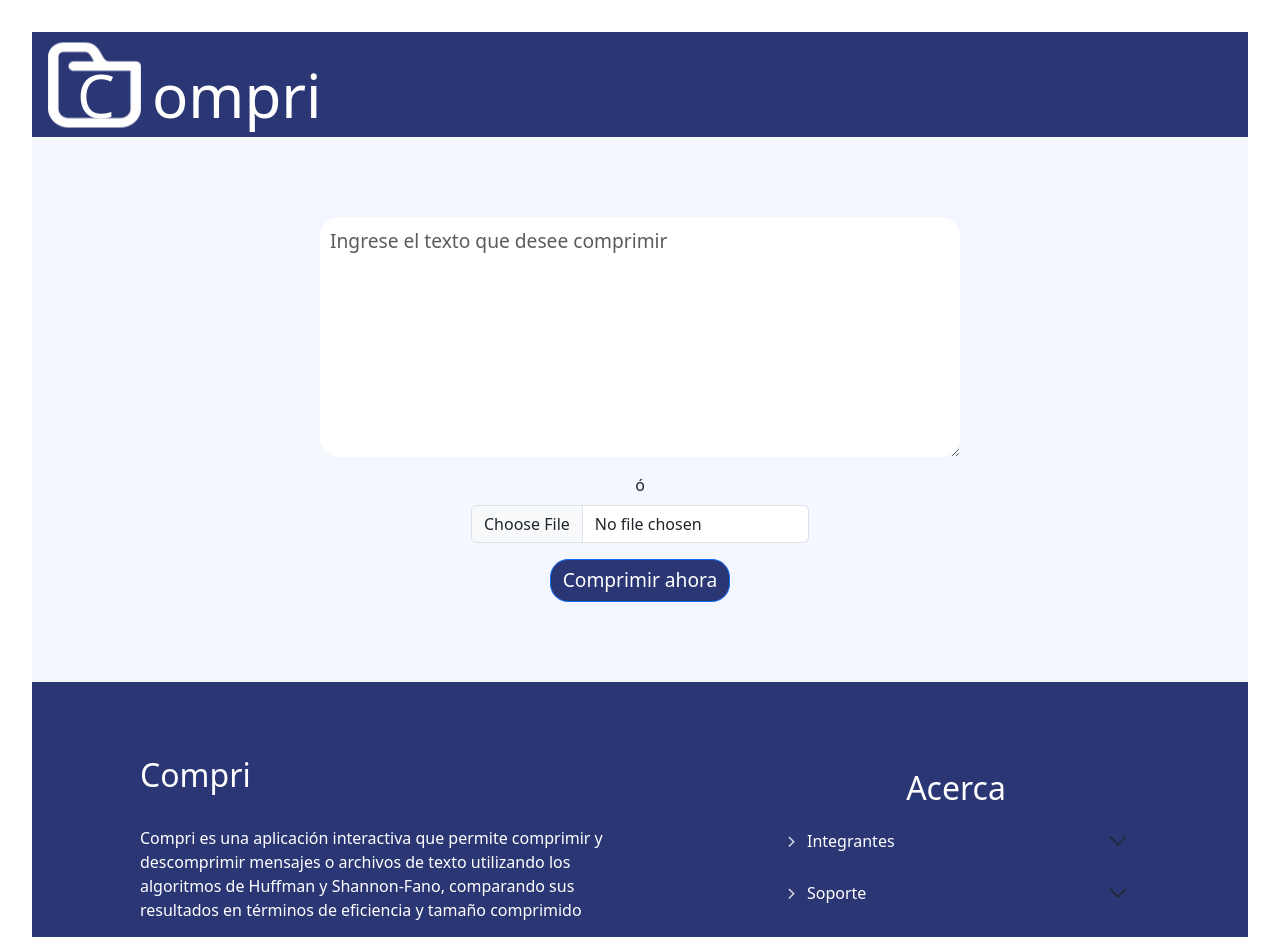
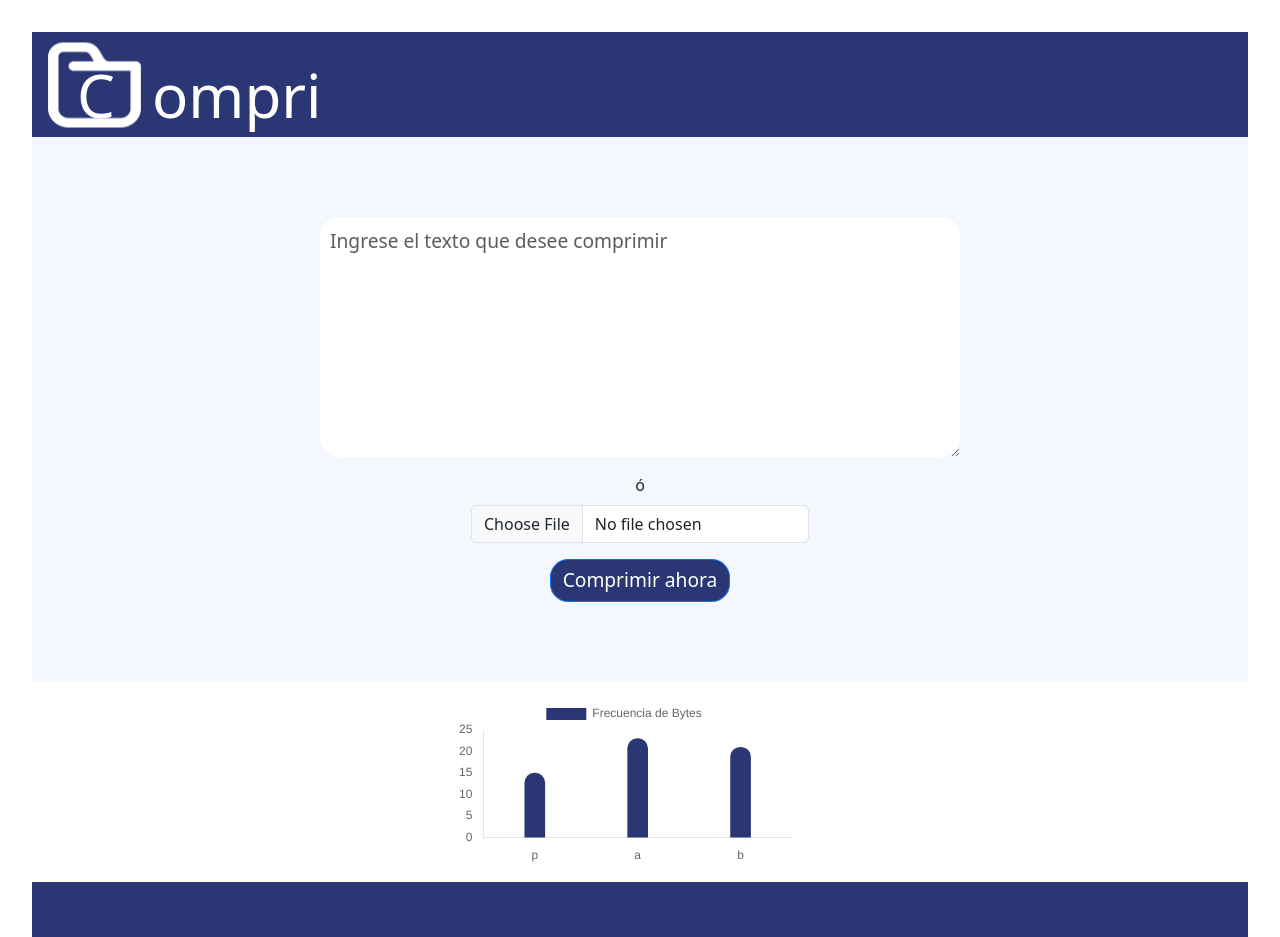
Before and after one commit to ThiagoPerez03/Compri, a React (Vite) app in the folder frontend/: page / in a window 1280 px wide. Shown: the top 937 px of the page. Built offline with nearby package versions, Linux system fonts and the light colour scheme.

Commit message:
feat: freq table
cositas

```diff
--- a/frontend/package.json
+++ b/frontend/package.json
@@ -11,7 +11,7 @@
   },
   "dependencies": {
     "bootstrap": "^5.3.6",
-    "chart.js": "^4.4.9",
+    "chart.js": "^4.5.0",
     "react": "^19.1.0",
     "react-bootstrap": "^2.10.10",
     "react-chartjs-2": "^5.3.0",
--- a/frontend/src/App.jsx
+++ b/frontend/src/App.jsx
@@ -1,17 +1,16 @@
-import { useState } from 'react';
 import './App.css';
 import 'bootstrap/dist/css/bootstrap.min.css';
 import Header from './components/Header'; // Import the Header component
 import Footer from './components/Footer'; // Import the Footer component
 import InputView from './components/InputView';
+import FreqTable from './components/FreqTable';
 
 function App() {
-  const [count, setCount] = useState(0);
-
   return (
     <div className="App">
       <Header />
       <InputView />
+      <FreqTable />
       <Footer />
     </div>
   );
--- a/frontend/src/components/FreqTable.css
+++ b/frontend/src/components/FreqTable.css
@@ -0,0 +1,7 @@
+#freq-table {
+  width: 400px;
+  height: 200px;
+  margin: auto;
+  padding: 1rem;
+  border-radius: 8px;
+}
--- a/frontend/src/components/FreqTable.jsx
+++ b/frontend/src/components/FreqTable.jsx
@@ -1,13 +1,84 @@
 import React from "react";
 import './FreqTable.css';
-import { Chart, defaults } from "chart.js";
+import {
+  Chart as ChartJS,
+  CategoryScale,
+  LinearScale,
+  BarElement,
+  Title,
+  Tooltip,
+  Legend,
+} from 'chart.js';
+import { Bar } from 'react-chartjs-2';
+
+ChartJS.register(
+  CategoryScale,
+  LinearScale,
+  BarElement,
+  Title,
+  Tooltip,
+  Legend,
+
+);
+
+export const options = {
+  responsive: true,
+  plugins: {
+    legend: {
+      position: 'top',
+    },
+  },
+  scales: {
+    x: {
+      categoryPercentage: 0.95, // default es 0.8
+      barPercentage: 0.95,      // default es 0.9
+      grid: {
+        display: false          // para sacar la cuadrícula
+      }
+    },
+    y: {
+      grid: {
+        display: false          // sacar la cuadrícula del eje y también
+      }
+    }
+  }
+};
+
+const DATOS = [
+  {
+    word: 'p',
+    freq: 15,
+  },
+  {
+    word: 'a',
+    freq: 23,
+  },
+  {
+    word: 'b',
+    freq: 21
+  }
+];
+
+export const data = {
+  labels: DATOS.map(e => e.word),
+  datasets: [
+    {
+      label: 'Frecuencia de Bytes',
+      data: DATOS.map(e => e.freq),
+      backgroundColor: 'rgba(43, 54, 116, 1)',
+      borderWidth: 0,
+      barThickness: 20,
+      borderRadius: 20,
+      borderSkiped: false,
+    }
+  ]
+};
 
 const FreqTable = () => {
-
-
   return (
-  <>
-  </>
+    <div id='freq-table'>
+      <Bar options={options} data={data}  />
+    </div>
   );
 }
 
```
Also changed, not shown: 1 other file (tests, documents, lock files or other folders).
